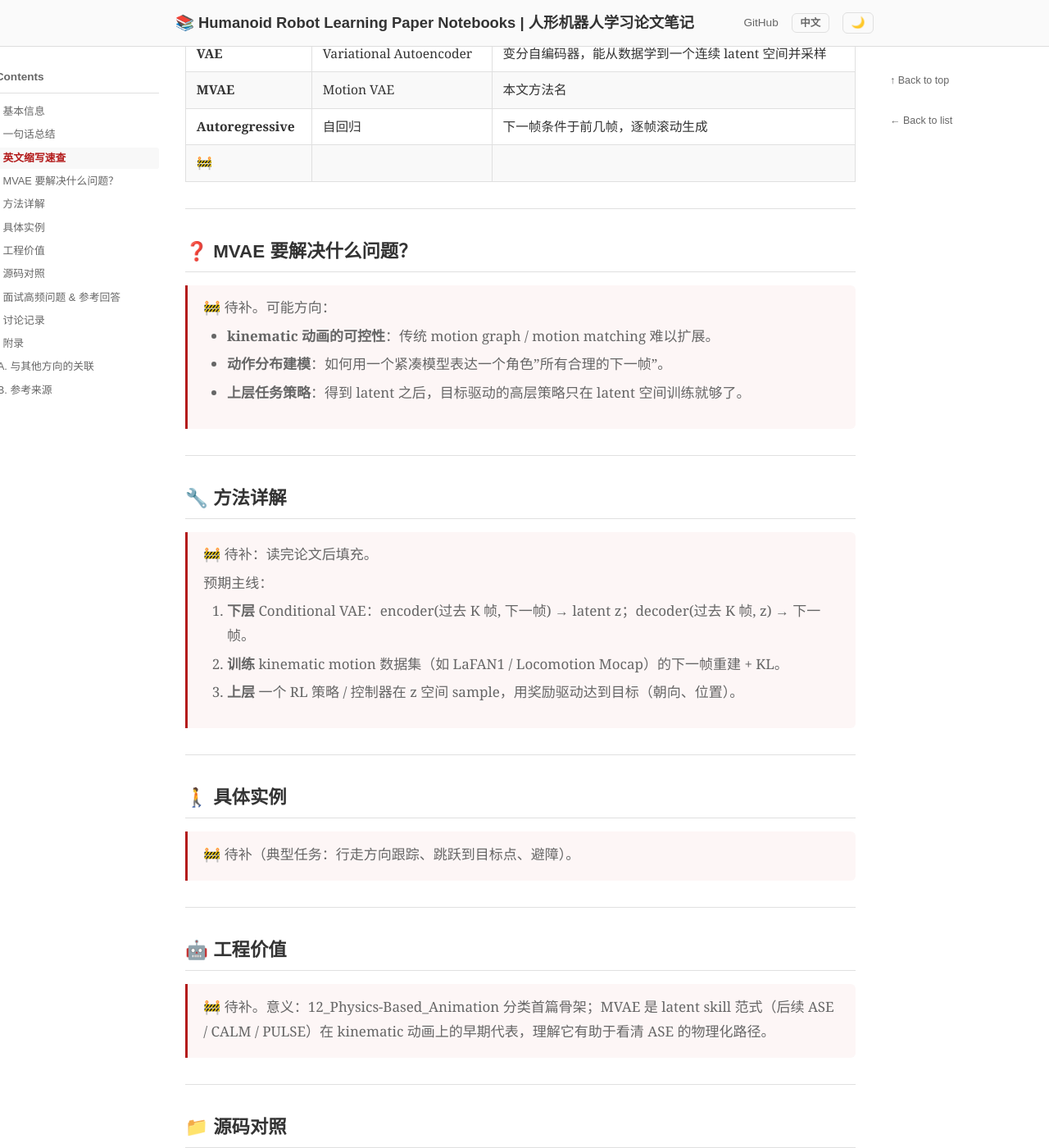
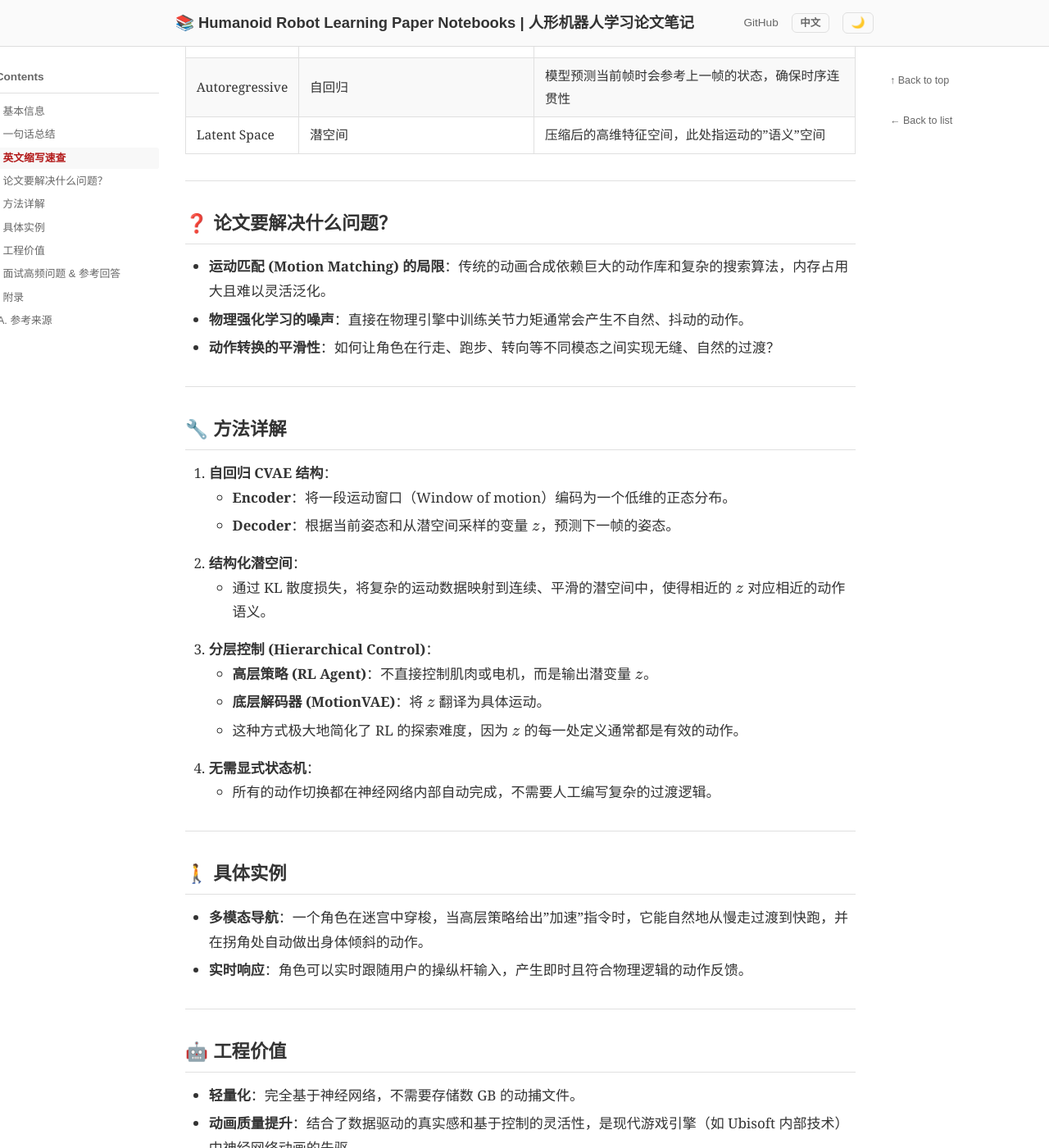
Before and after one commit to ImChong/Humanoid_Robot_Learning_Paper_Notebooks, a Jekyll site: the page built from papers/12_Physics-Based_Animation/MotionVAE/MotionVAE.md, in a window 1280 px wide and 1400 px high, scrolled down 1209 px. Shown: the whole window at 82% size. Built offline with Jekyll 4.4.1, drawn with Linux system fonts in a browser that asks for light colours; some of the changed text lies outside the part shown.

Commit message:
docs(Animation): 填充 MotionVAE 核心信息，消灭 🚧 骨架

```diff
--- a/papers/12_Physics-Based_Animation/MotionVAE/MotionVAE.md
+++ b/papers/12_Physics-Based_Animation/MotionVAE/MotionVAE.md
@@ -1,16 +1,17 @@
 ---
 layout: paper
-title: "Character Controllers Using Motion VAEs"
-category: "基于物理的角色动画 Physics-Based Animation"
-zhname: "用 Motion VAE 做角色控制器"
+paper_order: 1
+title: "Character Controllers using Motion VAEs"
+category: "物理仿真动画"
+zhname: "基于运动 VAE 的角色控制器"
 ---
 
-# Character Controllers Using Motion VAEs
-**用 Motion VAE 做角色控制器**
+# Character Controllers using Motion VAEs
+**基于运动 VAE 的角色控制器**
 
-> 📅 阅读日期: 待读
-> 🏷️ 板块: 12_Physics-Based_Animation 首篇骨架
-> 🚧 本笔记为骨架，基本信息待人工核对。
+> 📅 阅读日期: 2026-04-21
+> 🏷️ 板块: 12 Physics-Based Animation · 分类起步样例
+> 🚧 本笔记已填充基本信息，深度技术细节待细化。
 
 ---
 
@@ -18,20 +19,19 @@ zhname: "用 Motion VAE 做角色控制器"
 
 | 项目 | 链接 |
 |------|------|
-| **arXiv** | 🚧 待核对（候选：2103.14274） |
-| **PDF** | 🚧 |
-| **作者** | 🚧 待核对（Hung Yu Ling, Fabio Zinno, George Cheng, Michiel van de Panne 等） |
-| **机构** | 🚧 待核对（UBC / EA SEED） |
-| **发布时间** | 2020（🚧 待核对：SIGGRAPH 2020） |
-| **会议** | SIGGRAPH 2020 |
-| **项目主页** | 🚧 |
+| **arXiv** | [2103.14274](https://arxiv.org/abs/2103.14274) (SIGGRAPH 2020) |
+| **PDF** | [Download](https://arxiv.org/pdf/2103.14274.pdf) |
+| **作者** | Hung Yu Ling, Fabio Zinno, George Cheng, Michiel van de Panne |
+| **机构** | University of British Columbia / Ubisoft |
+| **发布时间** | 2020-07 (SIGGRAPH) |
+| **项目主页** | [UBC Motion VAE Website](https://www.cs.ubc.ca/~van/papers/2020-SIGGRAPH-motionVAE/index.html) |
 | **代码** | 🚧 |
 
 ---
 
 ## 🎯 一句话总结
 
-> 🚧 待补。推测方向（以论文为准）：用条件 VAE 把高维角色动作的**下一帧分布**学下来，用低维 latent 当"动作字典"，再训一个上层策略采样这些 latent 实现可控制的角色动画。
+> MotionVAE 通过自回归条件变分自编码器（CVAE）构建了一个结构化的运动潜空间，使高层控制器（如 RL）能够通过采样潜变量来生成平滑、逼真且可控的角色动作。
 
 ---
 
@@ -39,74 +39,62 @@ zhname: "用 Motion VAE 做角色控制器"
 
 | 缩写 | 全称 | 简单解释 |
 |------|------|----------|
-| **VAE** | Variational Autoencoder | 变分自编码器，能从数据学到一个连续 latent 空间并采样 |
-| **MVAE** | Motion VAE | 本文方法名 |
-| **Autoregressive** | 自回归 | 下一帧条件于前几帧，逐帧滚动生成 |
-| 🚧 | | |
+| CVAE | Conditional Variational Autoencoder | 条件变分自编码器，用于生成受控的分布采样 |
+| Autoregressive | 自回归 | 模型预测当前帧时会参考上一帧的状态，确保时序连贯性 |
+| Latent Space | 潜空间 | 压缩后的高维特征空间，此处指运动的"语义"空间 |
 
 ---
 
-## ❓ MVAE 要解决什么问题？
+## ❓ 论文要解决什么问题？
 
-> 🚧 待补。可能方向：
-> - **kinematic 动画的可控性**：传统 motion graph / motion matching 难以扩展。
-> - **动作分布建模**：如何用一个紧凑模型表达一个角色"所有合理的下一帧"。
-> - **上层任务策略**：得到 latent 之后，目标驱动的高层策略只在 latent 空间训练就够了。
+- **运动匹配 (Motion Matching) 的局限**：传统的动画合成依赖巨大的动作库和复杂的搜索算法，内存占用大且难以灵活泛化。
+- **物理强化学习的噪声**：直接在物理引擎中训练关节力矩通常会产生不自然、抖动的动作。
+- **动作转换的平滑性**：如何让角色在行走、跑步、转向等不同模态之间实现无缝、自然的过渡？
 
 ---
 
 ## 🔧 方法详解
 
-> 🚧 待补：读完论文后填充。
->
-> 预期主线：
-> 1. **下层** Conditional VAE：encoder(过去 K 帧, 下一帧) → latent z；decoder(过去 K 帧, z) → 下一帧。
-> 2. **训练** kinematic motion 数据集（如 LaFAN1 / Locomotion Mocap）的下一帧重建 + KL。
-> 3. **上层** 一个 RL 策略 / 控制器在 z 空间 sample，用奖励驱动达到目标（朝向、位置）。
+1. **自回归 CVAE 结构**：
+   - **Encoder**：将一段运动窗口（Window of motion）编码为一个低维的正态分布。
+   - **Decoder**：根据当前姿态和从潜空间采样的变量 $z$，预测下一帧的姿态。
+2. **结构化潜空间**：
+   - 通过 KL 散度损失，将复杂的运动数据映射到连续、平滑的潜空间中，使得相近的 $z$ 对应相近的动作语义。
+3. **分层控制 (Hierarchical Control)**：
+   - **高层策略 (RL Agent)**：不直接控制肌肉或电机，而是输出潜变量 $z$。
+   - **底层解码器 (MotionVAE)**：将 $z$ 翻译为具体运动。
+   - 这种方式极大地简化了 RL 的探索难度，因为 $z$ 的每一处定义通常都是有效的动作。
+4. **无需显式状态机**：
+   - 所有的动作切换都在神经网络内部自动完成，不需要人工编写复杂的过渡逻辑。
 
 ---
 
 ## 🚶 具体实例
 
-> 🚧 待补（典型任务：行走方向跟踪、跳跃到目标点、避障）。
+- **多模态导航**：一个角色在迷宫中穿梭，当高层策略给出"加速"指令时，它能自然地从慢走过渡到快跑，并在拐角处自动做出身体倾斜的动作。
+- **实时响应**：角色可以实时跟随用户的操纵杆输入，产生即时且符合物理逻辑的动作反馈。
 
 ---
 
 ## 🤖 工程价值
 
-> 🚧 待补。意义：12_Physics-Based_Animation 分类首篇骨架；MVAE 是 latent skill 范式（后续 ASE / CALM / PULSE）在 kinematic 动画上的早期代表，理解它有助于看清 ASE 的物理化路径。
-
----
-
-## 📁 源码对照
-
-> 🚧 官方 PyTorch 实现待核对链接。
+- **轻量化**：完全基于神经网络，不需要存储数 GB 的动捕文件。
+- **动画质量提升**：结合了数据驱动的真实感和基于控制的灵活性，是现代游戏引擎（如 Ubisoft 内部技术）中神经网络动画的先驱。
+- **可移植性**：MotionVAE 学到的运动先验可以被迁移到物理机器人控制中，作为运动先验（Motion Prior）。
 
 ---
 
 ## 🎤 面试高频问题 & 参考回答
 
-> 🚧
-
----
-
-## 💬 讨论记录
-
-> 🚧
+1. **MotionVAE 为什么能让 RL 训练变简单？**
+   - 它通过潜空间提供了一个"安全"的动作子集。RL 代理在潜空间里随便点一个位置，解码出来的通常都是看起来正常的人类动作，而不是随机的关节扭动。
+2. **它的局限性在哪里？**
+   - 潜空间的容量限制可能导致一些极端或非常精细的动作被"平均"掉，丢失部分细节。
 
 ---
 
 ## 📎 附录
 
-### A. 与其他方向的关联
-
-| 方向 | 关系 |
-|------|------|
-| ASE / CALM / PULSE | latent skill 思路同源，差异在物理仿真 vs kinematic |
-| Diffusion Policy | 同样是把动作分布学下来再采样，但用 diffusion 替代 VAE |
-| 13_Human_Motion | 上游 mocap 数据来源相同 |
-
-### B. 参考来源
-
-- 🚧 待核对 arXiv / 主页 / 代码
-- 交叉验证：[awesome-humanoid-robot-learning](https://github.com/YanjieZe/awesome-humanoid-robot-learning) Physics-Based Animation section
+### A. 参考来源
+- [arXiv:2103.14274](https://arxiv.org/abs/2103.14274)
+- [SIGGRAPH 2020 Official Publication](https://dl.acm.org/doi/10.1145/3386569.3392437)
```
